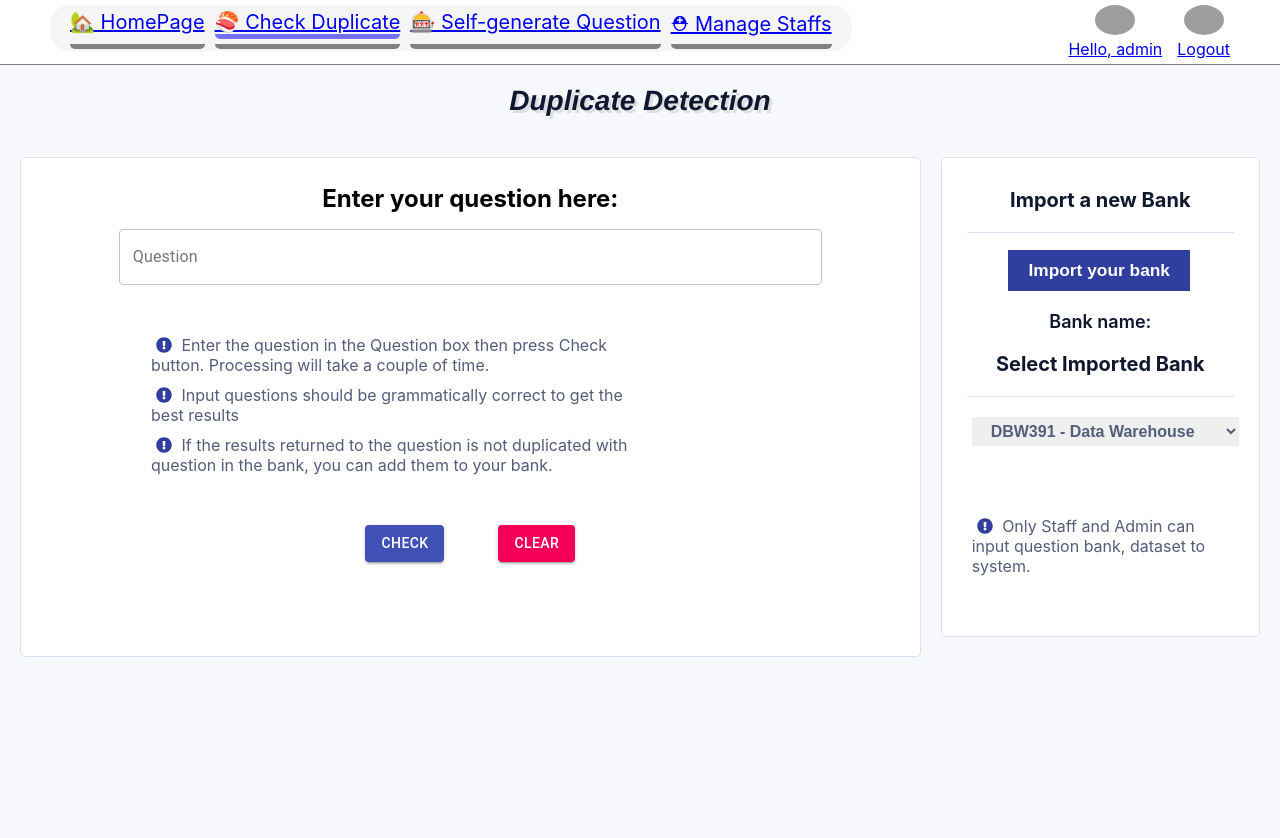
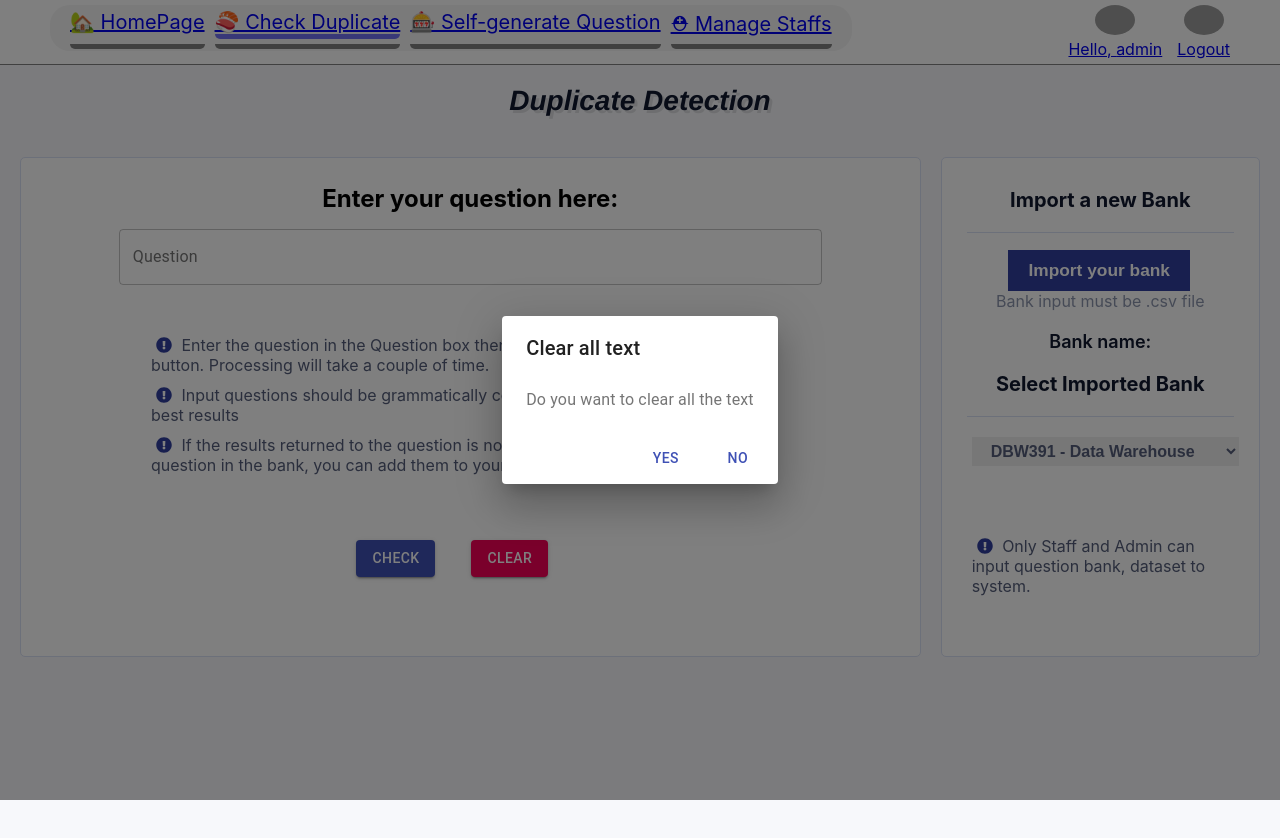
Before and after one commit to https-github-com-GiangHoang9912/capstone-project-front-end, a React (Create React App) app: page /check-duplicate in a window 1280 px wide. Both pictures are taken after a click on the button "CLEAR". Shown: the top 838 px of the page. Built offline with nearby package versions, Linux system fonts and the light colour scheme; grey boxes are pictures that could not be loaded.

Commit message:
update dialog masterial, checkduplicate screen

```diff
--- a/src/common/dialog.tsx
+++ b/src/common/dialog.tsx
@@ -1,5 +1,14 @@
+import React from 'react'
 import styled from 'styled-components'
 import PropTypes from 'prop-types'
+import Button from '@material-ui/core/Button'
+import Dialog from '@material-ui/core/Dialog'
+import DialogActions from '@material-ui/core/DialogActions'
+import DialogContent from '@material-ui/core/DialogContent'
+import DialogContentText from '@material-ui/core/DialogContentText'
+import DialogTitle from '@material-ui/core/DialogTitle'
+
+
 
 DialogComponent.propTypes = {
   className: PropTypes.string,
@@ -7,8 +16,8 @@ DialogComponent.propTypes = {
   message: PropTypes.string.isRequired,
   buttonAccept: PropTypes.string.isRequired,
   buttonCancel: PropTypes.string.isRequired,
-  isValid: PropTypes.bool.isRequired,
-  handleDialogChoice: PropTypes.func.isRequired,
+  isOpen: PropTypes.bool.isRequired,
+  handleClose: PropTypes.func.isRequired,
 }
 
 DialogComponent.defaultProps = {
@@ -16,104 +25,41 @@ DialogComponent.defaultProps = {
 }
 
 function DialogComponent(props: any) {
-  const {
-    className,
-    title,
-    message,
-    buttonAccept,
-    buttonCancel,
-    isValid,
-    handleDialogChoice } = props
+  const { className, title, message, buttonAccept, buttonCancel, isOpen,handleAccept, handleClose } = props
 
-  let classOfTitle = 'title-valid'
-  if (!isValid) {
-    classOfTitle = 'title-duplicate'
-  }
-
-  function handleChoice(choice: boolean) {
-    handleDialogChoice(choice)
-  }
 
   return (
     <div className={className}>
-      <div className="container">
-        <div className={classOfTitle}>{title}</div>
-        <div className="message">{message}</div>
-        <div className="div-button">
-          <button className="button buttonAccept" onClick={() => handleChoice(true)}>
+      <Dialog
+        open={isOpen}
+
+        keepMounted
+        onClose={handleClose}
+        aria-labelledby="alert-dialog-slide-title"
+        aria-describedby="alert-dialog-slide-description"
+      >
+        <DialogTitle id="alert-dialog-slide-title">{title}</DialogTitle>
+        <DialogContent>
+          <DialogContentText id="alert-dialog-slide-description">
+            {message}
+          </DialogContentText>
+        </DialogContent>
+        <DialogActions>
+          <Button onClick={handleAccept} color="primary">
             {buttonAccept}
-          </button>
-          <button className="button buttonCancel" onClick={() => handleChoice(false)}>
-            {buttonCancel}
-          </button>
-        </div>
-      </div>
+          </Button>
+          <Button onClick={handleClose} color="primary">
+           {buttonCancel}
+          </Button>
+        </DialogActions>
+      </Dialog>
     </div>
   )
 }
 
 const StyledDialog = styled(DialogComponent)`
-  position: absolute;
-  left: 50%;
-  font-weight: bold;
 
-  .container {
-    position: relative;
-    left: -50%;
-    border: 1px solid gray;
-    width: 400px;
-    box-shadow: 6px 12px 12px #aba2a2;
-    border-bottom-left-radius: 5px;
-    border-bottom-right-radius: 5px;
-  }
 
-  .title-valid {
-    background-color: rgb(254, 251, 227);
-    text-align: center;
-    border-bottom: 1px solid gray;
-    height: 50px;
-    line-height: 50px;
-    color: green;
-  }
-
-  .message {
-    height: 150px;
-    text-align: center;
-    line-height: 150px;
-  }
-
-  .title-duplicate {
-    background-color: rgb(254, 251, 227);
-    text-align: center;
-    border-bottom: 1px solid gray;
-    height: 50px;
-    line-height: 50px;
-    color: red;
-  }
-
-  .div-button {
-    display: flex;
-    justify-content: space-evenly;
-    padding-bottom: 15px;
-  }
-
-  .button {
-    border: none;
-    padding: 12px 37px;
-    text-align: center;
-    text-decoration: none;
-    font-size: 16px;
-    cursor: pointer;
-    border-radius: 5px;
-  }
-
-  .buttonAccept {
-    background-color: rgb(215, 227, 250);
-  }
-
-  .buttonCancel {
-    background-color: rgb(237, 104, 92);
-  }
 `
 
 export default StyledDialog
--- a/src/screen/check-duplicate.tsx
+++ b/src/screen/check-duplicate.tsx
@@ -8,6 +8,7 @@ import TextField from '@material-ui/core/TextField'
 import { makeStyles } from '@material-ui/core/styles'
 import axios from 'axios'
 import * as CONSTANT from '../const'
+import Dialog from '../common/dialog'
 
 Duplicate.propTypes = {
   className: PropTypes.string,
@@ -32,10 +33,14 @@ const useStyles = makeStyles((theme) => ({
   inputQuestion: {
     width: '80%',
   },
+  btnDup: {
+    marginTop: 15,
+  }
 }))
 function Duplicate(props: any) {
   const { className } = props
   const classes = useStyles()
+  const [isOpen, setIsOpen] = useState(false);
   const [fileName, setFileName] = useState<string>('')
   const [visibleResult, setVisibleResult] = useState<boolean>(false)
   const [question, setQuestion] = useState<string>('')
@@ -64,8 +69,9 @@ function Duplicate(props: any) {
   ])
 
   function handleFileChange(e: any) {
-    setFileName(e.target.value)
+    setFileName(e.target.files[0].name);
   }
+
   async function handleCheck() {
     const response = await axios
     .post(CONSTANT.MODEL_CHECK_DUPLICATE_URL, {
@@ -83,9 +89,17 @@ function Duplicate(props: any) {
   function handleInputQuestion(e: any) {
     setQuestion(e.target.value)
   }
+
   function handleClear() {
+    setIsOpen(true);
+  }
+  const handleAcceptClear = () =>{
     setVisibleResult(false)
     setQuestion('')
+    setIsOpen(false);
+  }
+  const handleDialogClose = () =>{
+    setIsOpen(false);
   }
   return (
     <div className={className}>
@@ -93,8 +107,13 @@ function Duplicate(props: any) {
       <div className="container">
         <div className="control control-left">
           <h2 className="select">Import a new Bank</h2>
-          <input type="file" className="input-bank" value={fileName} onChange={handleFileChange} />
+          <input type="file" accept=".csv" className="input-bank" onChange={handleFileChange} />
+          <p className="file-rule">Bank input must be .csv file</p>
           <p className="bank-name">Bank name: {fileName}</p>
+          {fileName.includes(".csv") ?  <Button variant="contained" color="secondary" className={classes.btnDup}>
+              Add Bank
+            </Button>: " "}
+
           <h2 className="select">Select Imported Bank</h2>
           <select className="input-select">
             {listBank.map((bank) => (
@@ -138,19 +157,28 @@ function Duplicate(props: any) {
             </p>
           </div>
           <div className="button-group">
-            <Button variant="contained" color="primary" onClick={handleCheck}>
+            <Button variant="contained" color="primary" onClick={handleCheck} className={classes.btnDup}>
               Check
             </Button>
-            <Button variant="contained" color="secondary" onClick={handleClear}>
+            <Button variant="contained" color="secondary" onClick={handleClear} className={classes.btnDup}>
               Clear
             </Button>
+            <Dialog
+              title="Clear all text"
+              message="Do you want to clear all the text"
+              buttonAccept="Yes"
+              buttonCancel="No"
+              isOpen= {isOpen}
+              handleAccept = {handleAcceptClear}
+              handleClose ={handleDialogClose}
+            />
           </div>
           {visibleResult ? (
-            <div>
+            <div className="result-contain">
              {result.map((item, i) => (
-                <p className="result" key={i}>❗❗ Existing question: {item.question} | Duplicate score: {item.point.toFixed(2)}</p>
+                <p className="result" key={i}>❗❗ <b>Existing question</b>: {item.question} | <b>Duplicate score</b>: {item.point.toFixed(2)}</p>
               ))}
-            <p className="result">✅ Does not duplicate with question in the bank  | <a href="#"> Add to question bank</a></p>
+            <p className="result">✅ <a href="#"> Add to question bank</a></p>
              </div>
           ) : (
             ' '
@@ -221,6 +249,9 @@ const StyleDuplicate = styled(Duplicate)`
   .input-bank:hover::before{
     background-color: #2727a1;
   }
+  .file-rule{
+    color: #8c95ad;
+  }
   .bank-name {
     padding-top: 20px;
     color: #10182F;
@@ -272,6 +303,9 @@ const StyleDuplicate = styled(Duplicate)`
     width: 100%;
     max-width: 100%;
   }
+  .result-contain{
+    text-align: start;
+  }
   .result {
     margin: 40px;
     background-color: #F0F2FB;
--- a/src/screen/profile.tsx
+++ b/src/screen/profile.tsx
@@ -1,7 +1,7 @@
 import React, { useContext, useState } from 'react'
 import styled from 'styled-components'
 import PropTypes from 'prop-types';
-import { NavLink, useParams } from 'react-router-dom'
+import { NavLink } from 'react-router-dom'
 import { FontAwesomeIcon } from '@fortawesome/react-fontawesome'
 import { faEnvelope, faUser, faPhone, faAddressBook, faCalendar } from '@fortawesome/free-solid-svg-icons'
 import { AccountContext } from '../contexts/account-context'
@@ -20,7 +20,7 @@ interface IImage {
   url: string
 }
 function Profile(props: any) {
-  const { className} = props
+  const { className } = props
   const [editStatus, setEditStatus] = useState<boolean>(true)
 
   const { accountContextData } = useContext(AccountContext);
@@ -101,7 +101,7 @@ function Profile(props: any) {
 const styleProfile = styled(Profile)`
   width: 100%;
   min-height: 100vh;
-  background-color: #f7f8fc;
+  background-color: #f7f8fb;
   .info-container {
     width: 90%;
     margin: auto;
--- a/src/screen/self-generation-question.tsx
+++ b/src/screen/self-generation-question.tsx
@@ -1,17 +1,15 @@
 import React, { useState } from 'react'
 import styled from 'styled-components'
-import { makeStyles } from '@material-ui/core/styles';
-import TextField from '@material-ui/core/TextField';
+import { makeStyles } from '@material-ui/core/styles'
+import TextField from '@material-ui/core/TextField'
 import Button from '@material-ui/core/Button'
 import Progress from '../common/progress'
 import Dialog from '../common/dialog'
 
-
-
 const useStyles = makeStyles((theme) => ({
   root: {},
   btnGen: {
-    margin: "20px 10px",
+    margin: '20px 10px',
   },
 }))
 const SelfGenerate = ({ className = '' }) => {
@@ -42,7 +40,6 @@ const SelfGenerate = ({ className = '' }) => {
             variant="outlined"
             fullWidth
             margin="normal"
-
           />
           <br />
           {/* Nhap doan van hoac ideal */}
@@ -54,7 +51,6 @@ const SelfGenerate = ({ className = '' }) => {
             rowsMax={10}
             fullWidth
             variant="outlined"
-
           />
           <br />
           <p className="note-box">
@@ -75,7 +71,12 @@ const SelfGenerate = ({ className = '' }) => {
             ''
           )}
           {/* Generate cau hoi */}
-          <Button variant="contained" color="primary"  onClick={handleProgress} className={classes.btnGen} >
+          <Button
+            variant="contained"
+            color="primary"
+            onClick={handleProgress}
+            className={classes.btnGen}
+          >
             Generate
           </Button>
           <br />
@@ -83,14 +84,13 @@ const SelfGenerate = ({ className = '' }) => {
           {showProgress ? <Progress percentage={60} /> : ''}
           {/* Display question generated */}
           <p className="label">Question generated</p>
-          <TextField
-            multiline
-            style={{ margin: 8 }}
-            rowsMax={10}
-            fullWidth
-            variant="outlined"
-          />
-          <Button variant="contained" color="primary" onClick={handleDialog}  className={classes.btnGen}>
+          <TextField multiline style={{ margin: 8 }} rowsMax={10} fullWidth variant="outlined" />
+          <Button
+            variant="contained"
+            color="primary"
+            onClick={handleDialog}
+            className={classes.btnGen}
+          >
             Check Duplicate
           </Button>
           <p className="note-box">
@@ -103,7 +103,7 @@ const SelfGenerate = ({ className = '' }) => {
 }
 
 const SelfStyle = styled(SelfGenerate)`
-  background: #f7f8fc;
+  background: #f7f8fb;
   min-height: 100vh;
   margin: auto;
 
@@ -130,6 +130,5 @@ const SelfStyle = styled(SelfGenerate)`
     color: #545d7a;
     margin: 10px;
   }
-
 `
 export default SelfStyle
```
Also changed, not shown: src/screen/view-history.tsx (+4 -4 lines). Lines whose indentation alone changed are shown as unchanged.
